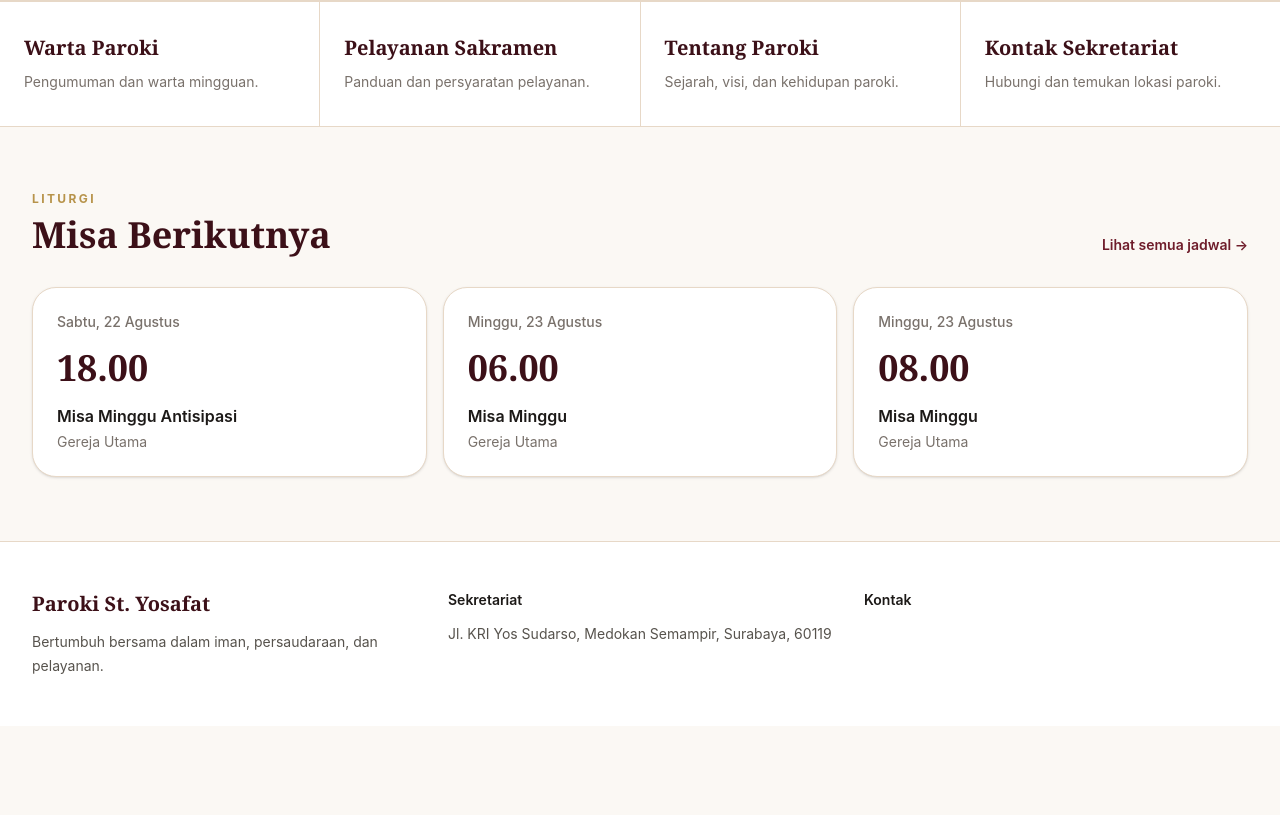
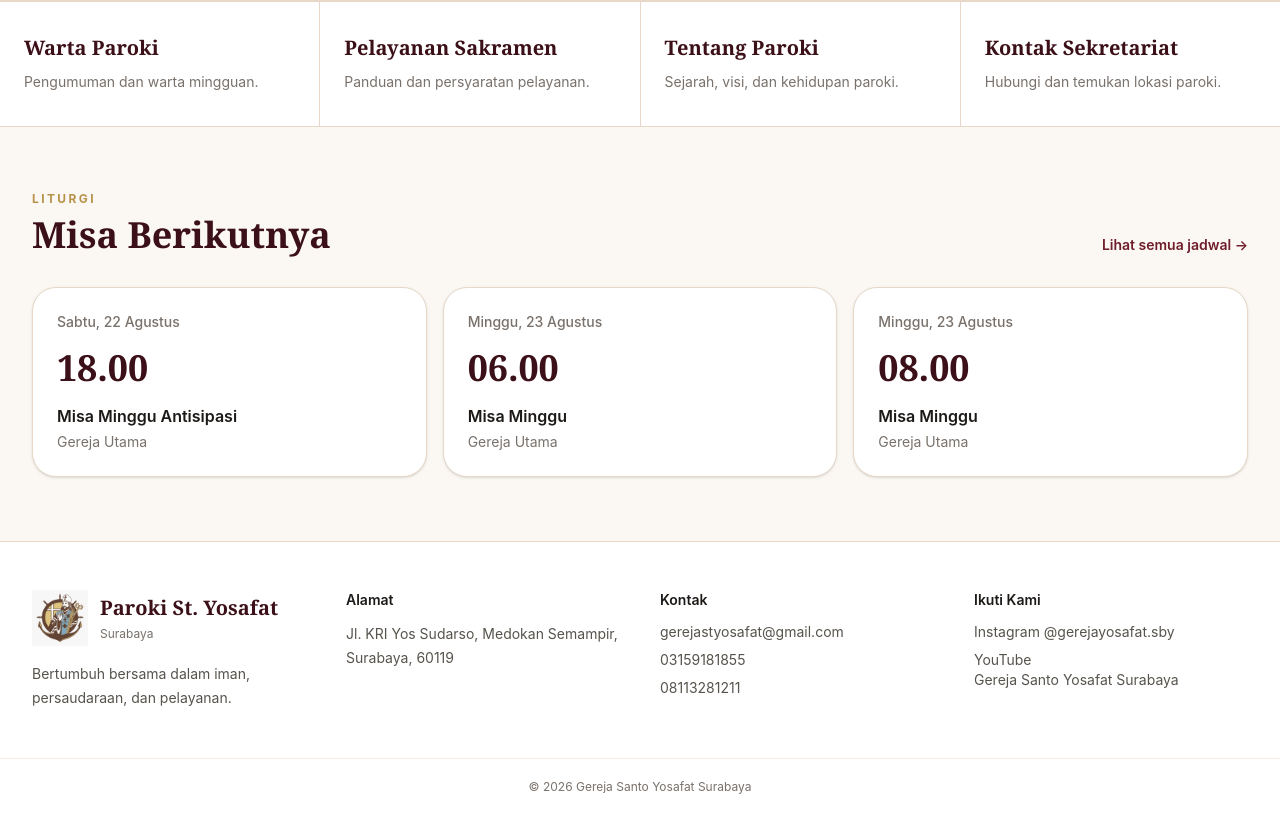
Before and after one commit to bernadlein/GerejaKatolikWebsite, a Nuxt app: page / in a window 1280 px wide. Shown: the part 617-1432 px from the top of the page. Before the commit the page ends 1343 px from the top, so only its background shows below. Built offline with nearby package versions, Linux system fonts and the light colour scheme.

Commit message:
Update SiteFooter.vue

```diff
--- a/app/components/site/SiteFooter.vue
+++ b/app/components/site/SiteFooter.vue
@@ -4,19 +4,97 @@ import { parishConfig } from '~/config/parish'
 
 <template>
   <footer class="border-t border-church-200 bg-white">
-    <div class="mx-auto grid max-w-7xl gap-8 px-5 py-12 lg:grid-cols-3 lg:px-8">
+    <div
+      class="mx-auto grid max-w-7xl gap-10 px-5 py-12 md:grid-cols-2 lg:grid-cols-4 lg:px-8"
+    >
+      <!-- Identitas -->
       <div>
-        <p class="font-display text-xl font-bold text-church-900">{{ parishConfig.name }}</p>
-        <p class="mt-3 max-w-sm text-sm leading-6 text-stone-600">{{ parishConfig.tagline }}</p>
+        <div class="flex items-center gap-3">
+          <img
+            :src="parishConfig.branding.logo"
+            :alt="`Logo ${parishConfig.name}`"
+            class="size-14 object-contain"
+          >
+
+          <div>
+            <p class="font-display text-xl font-bold text-church-900">
+              {{ parishConfig.name }}
+            </p>
+
+            <p class="mt-1 text-xs text-stone-500">
+              {{ parishConfig.city }}
+            </p>
+          </div>
+        </div>
+
+        <p class="mt-4 max-w-sm text-sm leading-6 text-stone-600">
+          {{ parishConfig.tagline }}
+        </p>
       </div>
+
+      <!-- Alamat -->
       <div>
-        <p class="text-sm font-semibold text-stone-900">Sekretariat</p>
-        <p class="mt-3 text-sm leading-6 text-stone-600">{{ parishConfig.address }}</p>
+        <p class="text-sm font-semibold text-stone-900">
+          Alamat
+        </p>
+
+        <p class="mt-3 text-sm leading-6 text-stone-600">
+          {{ parishConfig.address }}
+        </p>
       </div>
+
+      <!-- Kontak -->
       <div>
-        <p class="text-sm font-semibold text-stone-900">Kontak</p>
-        <p class="mt-3 text-sm text-stone-600">{{ parishConfig.phone }}</p>
-        <p class="mt-1 text-sm text-stone-600">{{ parishConfig.email }}</p>
+        <p class="text-sm font-semibold text-stone-900">
+          Kontak
+        </p>
+
+        <a
+          :href="`mailto:${parishConfig.contact.email}`"
+          class="mt-3 block text-sm text-stone-600 transition hover:text-church-700"
+        >
+          {{ parishConfig.contact.email }}
+        </a>
+
+        <a
+          v-for="phone in parishConfig.contact.phones"
+          :key="phone"
+          :href="`tel:${phone}`"
+          class="mt-2 block text-sm text-stone-600 transition hover:text-church-700"
+        >
+          {{ phone }}
+        </a>
+      </div>
+
+      <!-- Social -->
+      <div>
+        <p class="text-sm font-semibold text-stone-900">
+          Ikuti Kami
+        </p>
+
+        <a
+          :href="parishConfig.social.instagram.url"
+          target="_blank"
+          rel="noopener noreferrer"
+          class="mt-3 block text-sm text-stone-600 transition hover:text-church-700"
+        >
+          Instagram @{{ parishConfig.social.instagram.username }}
+        </a>
+
+        <p class="mt-2 text-sm text-stone-600">
+          YouTube
+          <br>
+          {{ parishConfig.social.youtube.name }}
+        </p>
+      </div>
+    </div>
+
+    <div class="border-t border-church-100">
+      <div
+        class="mx-auto max-w-7xl px-5 py-5 text-center text-xs text-stone-500 lg:px-8"
+      >
+        © {{ new Date().getFullYear() }}
+        {{ parishConfig.churchName }}
       </div>
     </div>
   </footer>
```
